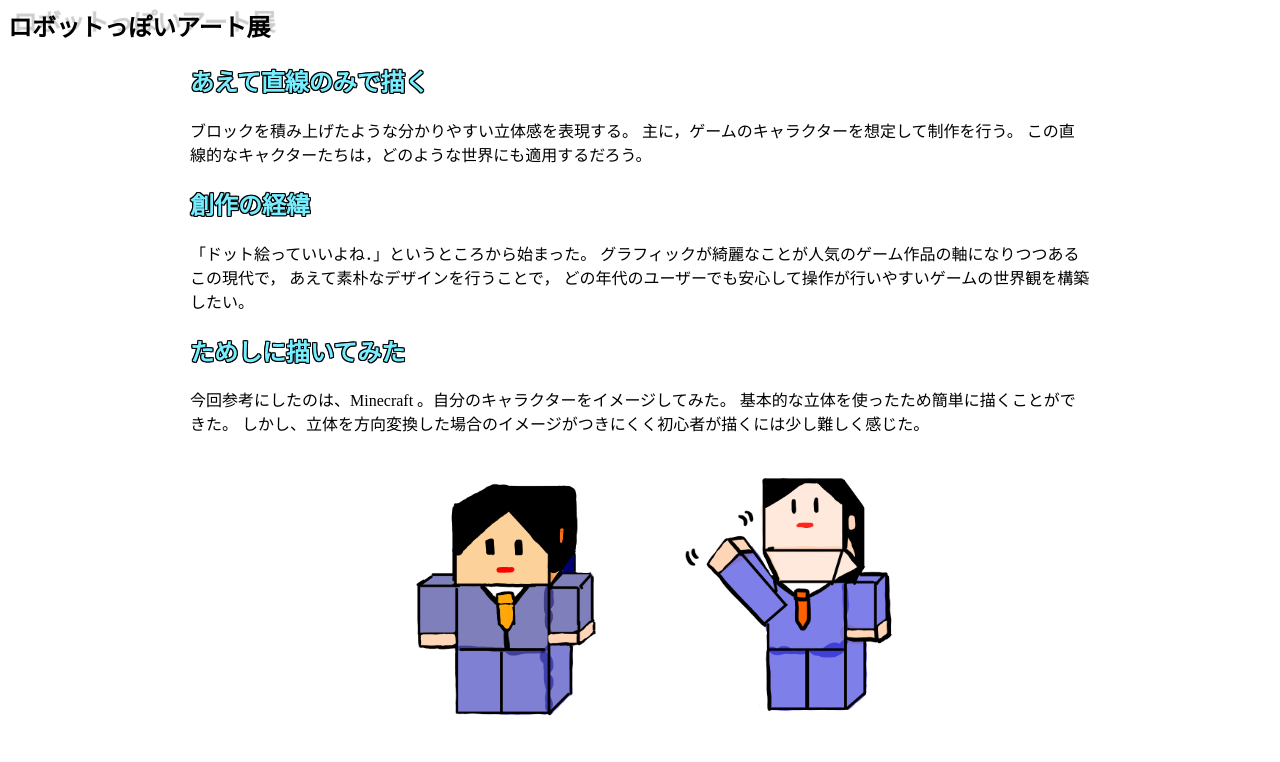
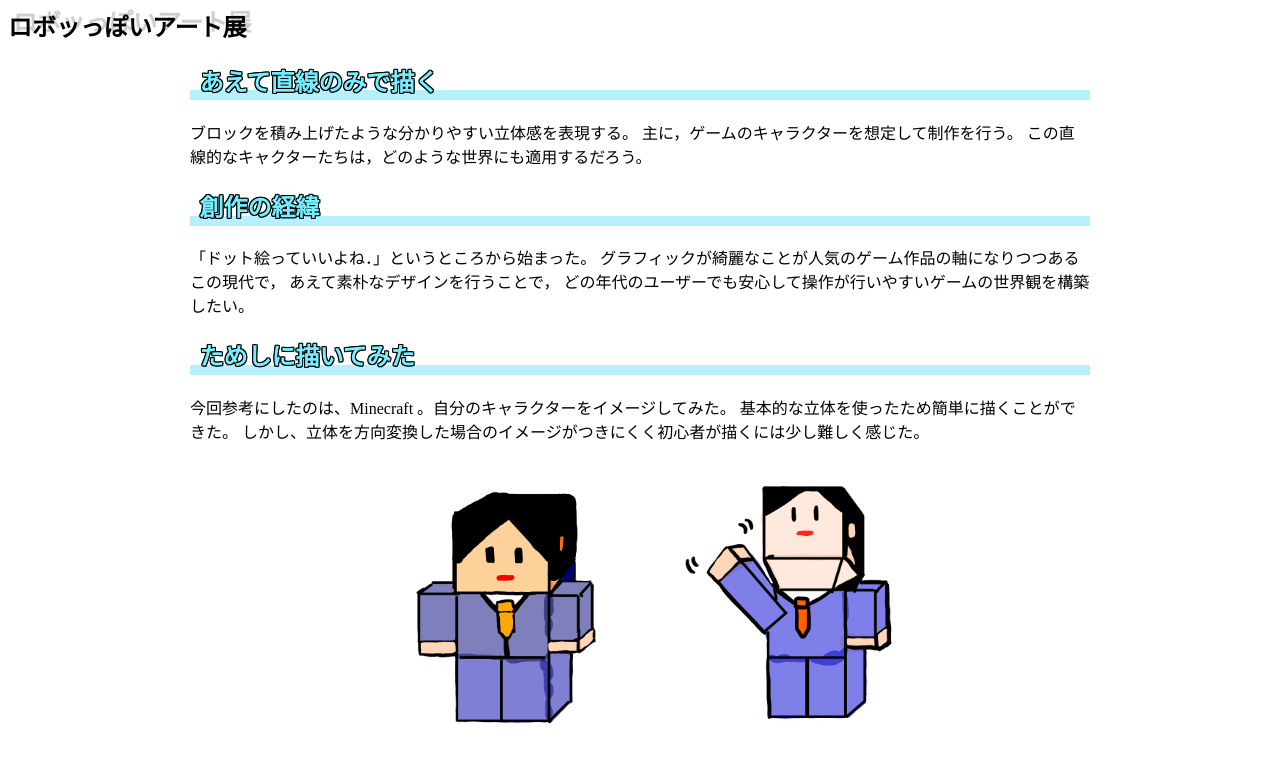
Before and after one commit to MinatoOkimoto/my_profile, a plain HTML site: page index.html in a window 1280 px wide. Drawn offline with Linux system fonts and the light colour scheme.

Commit message:
add repair font and position

```diff
--- a/index.html
+++ b/index.html
@@ -3,10 +3,11 @@
         <meta charset="UTF-8">
         <title>20190630_minato_project</title>
         <link href="sty_1.css" rel="stylesheet">
+        <link href="https://fonts.googleapis.com/css?family=Noto+Sans+JP:400,700&display=swap" rel="stylesheet">
     </head>
     <body>
         <article>
-            <h1>ロボットっぽいアート展</h1>
+            <h1>ロボッっぽいアート展</h1>
             <div id = content1>
                 <section class=clearfix id = art_1>
                     <h2>あえて直線のみで描く</h2>
--- a/sty_1.css
+++ b/sty_1.css
@@ -1,15 +1,28 @@
 @charset "utf-8";
 h1 {
-    font-family: "serif",serif;
+    font-family: 'Noto Sans JP', sans-serif;
     color: #000000;
     text-shadow: 5px -5px 1px #cccccc;
 }
 h2{
+    font-family: 'Noto Sans JP', sans-serif;
     color: #77eeff;
     text-shadow: black 1px 1px 0, black -1px -1px 0,
                  black -1px 1px 0, black 1px -1px 0,
                  black 0px 1px 0, black 0px -1px 0,
                  black -1px 0px 0, black 1px 0px 0;
+    position: relative;
+    padding: 0em .4em .1em;
+}
+h2::after{
+    position: absolute;
+    bottom: 0;
+    left: 0;
+    z-index: -1;
+    content: '';
+    width: 100%;
+    height: 10;
+    background-color: #b6f0fc;
 }
 #art_1 {
     margin: 0;
```
